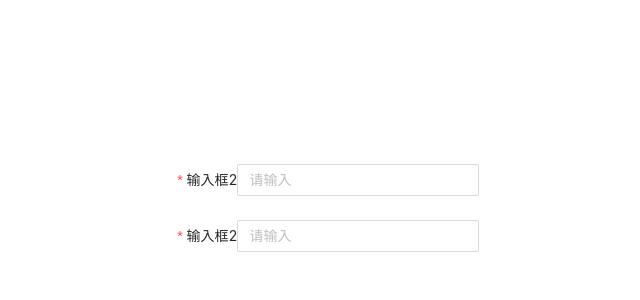
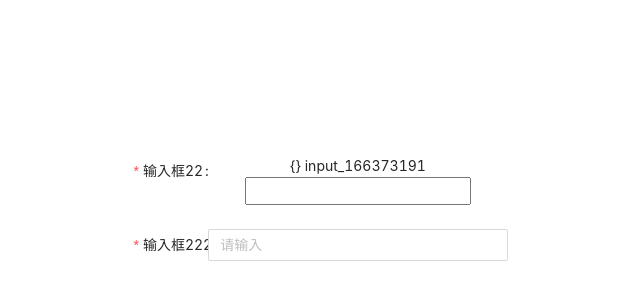
Before and after one commit to Kchengz/epic-designer, a Vue app: page / in a window 1280 px wide. Shown: the part 180-480 px from the top of the page, without its empty margins (282-922 px from the left). Built offline with nearby package versions, Linux system fonts and the light colour scheme.

Commit message:
feat: 新增插槽

```diff
--- a/packages/src/KFormBuild/KFormBuild.vue
+++ b/packages/src/KFormBuild/KFormBuild.vue
@@ -1,14 +1,17 @@
 <template>
     <a-form ref="form" :model="formState" v-bind="getFormBindValues">
-        <KFormItem v-for="item,index in props.formSchema?.nodes" v-model="formState[item.field]" :key="index"
-            :record="item" />
+        <KFormItem v-for="item,index in props.formSchema?.nodes" v-model="formState[item.field]" :model="formState" :key="index"
+            :record="item">
+            <template v-if="item.slot" #[getSlotName(item.slot)]="data">
+                <slot :name="item.slot" v-bind="data || {}"></slot>
+            </template>
+        </KFormItem>
     </a-form>
 </template>
 <script lang="ts" setup>
 import type { PropType } from 'vue'
 import KFormItem from '../KFormItem/KFormItem.vue'
 import { computed, reactive, defineExpose, ref } from 'vue'
-import { rejects } from 'assert';
 
 let formState = reactive<any>({
 });
@@ -18,6 +21,7 @@ const form = ref<any>(null)
 interface FormItem {
     label: string;
     field: string;
+    slot?: string;
     component: string;
     componentProps: any;
     key: string
@@ -68,8 +72,10 @@ function getData() {
 function setData(data: object) {
     // validateFields
     Object.assign(formState, data)
+}
 
-
+function getSlotName(slot?: string): string {
+    return slot || ''
 }
 
 defineExpose({
--- a/packages/src/KFormItem/KFormItem.vue
+++ b/packages/src/KFormItem/KFormItem.vue
@@ -1,7 +1,9 @@
 <template>
     <a-form-item :label="record.label" :rules="record.rules" :name="record.field">
-        <component :is="component" style="width: 100%;" :value="props.modelValue" @update:value="handleUpdate"
-            v-bind="componentProps" />
+        <slot :name="record.slot" :value="props.modelValue" :model="props.model" :record="record">
+            <component :is="component" style="width: 100%;" :value="props.modelValue" @update:value="handleUpdate"
+                v-bind="componentProps" />
+        </slot>
     </a-form-item>
 </template>
 <script lang="ts" setup>
@@ -13,6 +15,9 @@ const props = defineProps({
     record: {
         type: Object as any,
         require: true
+    },
+    model: {
+        type: Object as any,
     },
     modelValue: {}
 })
--- a/packages/src/config/component_use.ts
+++ b/packages/src/config/component_use.ts
@@ -2,10 +2,10 @@ import {
   Input,
   InputNumber,
   Radio,
+  Checkbox,
   Select,
   TimePicker,
   DatePicker,
-  Checkbox,
   Cascader,
   Transfer,
   TreeSelect,
@@ -15,11 +15,11 @@ import "ant-design-vue/dist/antd.css";
 export const components: Record<string, any> = {
   Input,
   InputNumber,
-  Radio,
+  RadioGroup: Radio.Group,
+  CheckboxGroup: Checkbox.Group,
   Select,
   TimePicker,
   DatePicker,
-  Checkbox,
   Cascader,
   Transfer,
   TreeSelect,
--- a/src/App.vue
+++ b/src/App.vue
@@ -1,6 +1,14 @@
 <template>
   <div>
-    <KFormBuild ref="kfb" :formSchema="formSchema" />
+    <KFormBuild ref="kfb" :formSchema="formSchema">
+      <template #sdf="{model,record}">
+        <span>{{model}}
+          {{record.field}}
+          <input v-model="model[record.field]" />
+        </span>
+      </template>
+    </KFormBuild>
+
   </div>
 
 </template>
@@ -18,9 +26,10 @@ nextTick(() => {
 const formSchema = {
   "nodes": [
     {
-      "field": "input_1663731915815",
+      "field": "input_166373191",
       "component": "Input",
       "label": "输入框22",
+      slot: 'sdf',
       "componentProps": {
         "defaultValue": "",
         "placeholder": "请输入",
```
